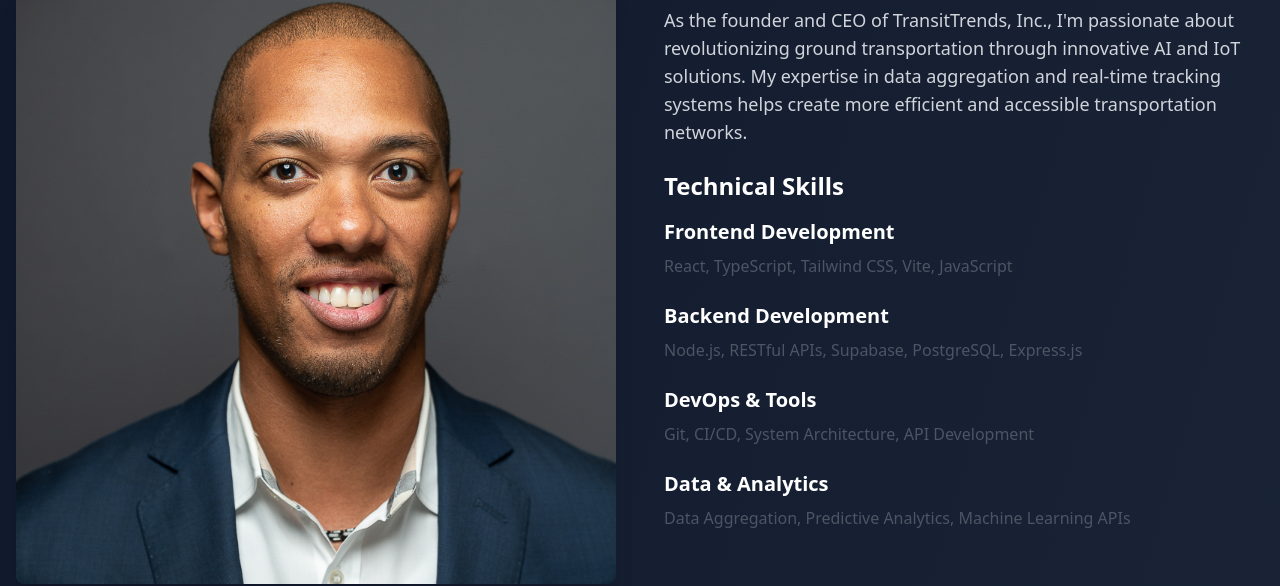
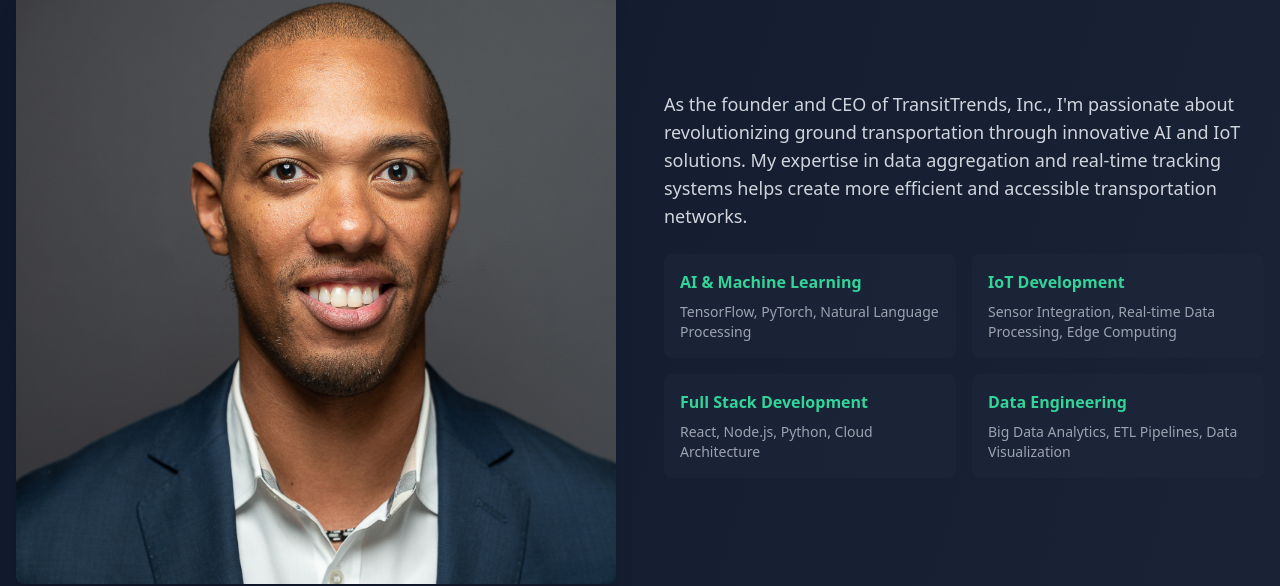
Before and after one commit to jrakestr/class-portfolio, a React (Vite) app: page / in a window 1280 px wide. Shown: the part 984-1570 px from the top of the page. Built offline with nearby package versions, Linux system fonts and the light colour scheme.

Commit message:
fix: restore original skills grid layout
- Restore 2-column grid layout for skills section
- Keep original section titles and styling
- Maintain consistent spacing and visual design

```diff
--- a/src/pages/About.tsx
+++ b/src/pages/About.tsx
@@ -91,27 +91,22 @@ const About = () => {
                 through innovative AI and IoT solutions. My expertise in data aggregation and real-time tracking systems
                 helps create more efficient and accessible transportation networks.
               </p>
-              <div className="mb-8">
-                <h2 className="text-2xl font-bold mb-4">Technical Skills</h2>
-
-                <div className="mb-6">
-                  <h3 className="text-xl font-semibold mb-2">Frontend Development</h3>
-                  <p className="text-gray-600">React, TypeScript, Tailwind CSS, Vite, JavaScript</p>
+              <div className="grid grid-cols-2 gap-4">
+                <div className="bg-slate-800/50 p-4 rounded-lg">
+                  <h3 className="font-semibold mb-2 text-emerald-400">AI & Machine Learning</h3>
+                  <p className="text-sm text-gray-400">TensorFlow, PyTorch, Natural Language Processing</p>
                 </div>
-
-                <div className="mb-6">
-                  <h3 className="text-xl font-semibold mb-2">Backend Development</h3>
-                  <p className="text-gray-600">Node.js, RESTful APIs, Supabase, PostgreSQL, Express.js</p>
+                <div className="bg-slate-800/50 p-4 rounded-lg">
+                  <h3 className="font-semibold mb-2 text-emerald-400">IoT Development</h3>
+                  <p className="text-sm text-gray-400">Sensor Integration, Real-time Data Processing, Edge Computing</p>
                 </div>
-
-                <div className="mb-6">
-                  <h3 className="text-xl font-semibold mb-2">DevOps & Tools</h3>
-                  <p className="text-gray-600">Git, CI/CD, System Architecture, API Development</p>
+                <div className="bg-slate-800/50 p-4 rounded-lg">
+                  <h3 className="font-semibold mb-2 text-emerald-400">Full Stack Development</h3>
+                  <p className="text-sm text-gray-400">React, Node.js, Python, Cloud Architecture</p>
                 </div>
-
-                <div className="mb-6">
-                  <h3 className="text-xl font-semibold mb-2">Data & Analytics</h3>
-                  <p className="text-gray-600">Data Aggregation, Predictive Analytics, Machine Learning APIs</p>
+                <div className="bg-slate-800/50 p-4 rounded-lg">
+                  <h3 className="font-semibold mb-2 text-emerald-400">Data Engineering</h3>
+                  <p className="text-sm text-gray-400">Big Data Analytics, ETL Pipelines, Data Visualization</p>
                 </div>
               </div>
             </div>
```
